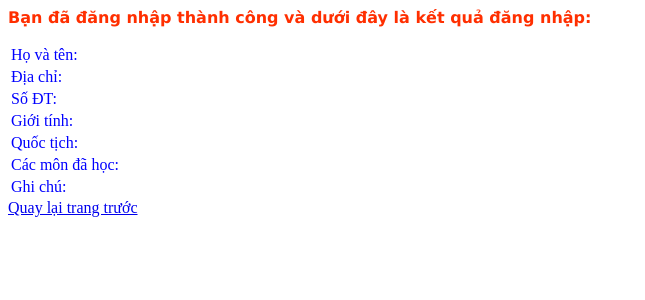
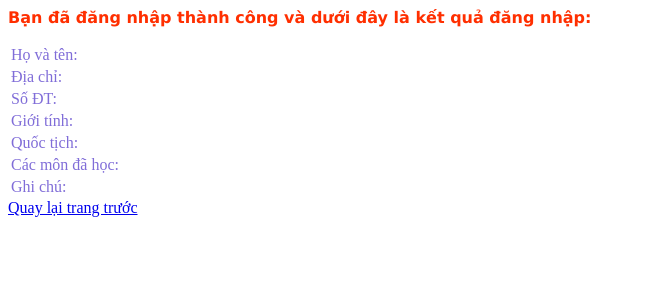
Before and after one commit to Nguyenthidien60135259/baiTapPHP, a PHP site: page /xuly.php in a window 1280 px wide. Shown: the top 300 px of the page, without its empty margins (0-645 px from the left). Run offline with PHP 8.4, Linux system fonts and the light colour scheme; data that the repository does not hold is empty.

Commit message:
Update xuly.php

```diff
--- a/lab3/bai4/xuly.php
+++ b/lab3/bai4/xuly.php
@@ -4,7 +4,7 @@
     <title>Thông tin đăng nhập</title>
     <style>
         td {
-            color: blue;
+            color:#2c0bbe99;
         }
         h3{
             font-family: verdana;
```
